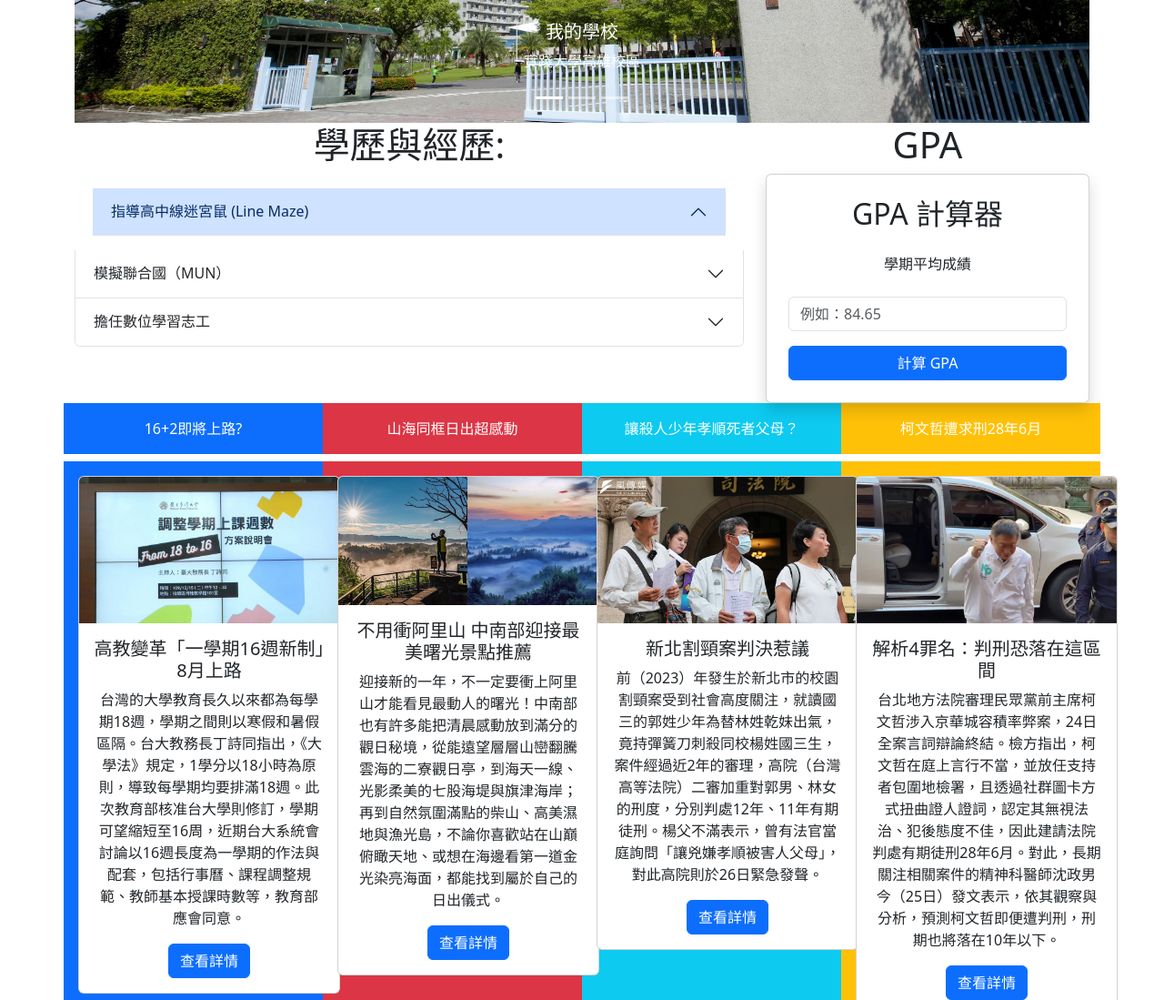
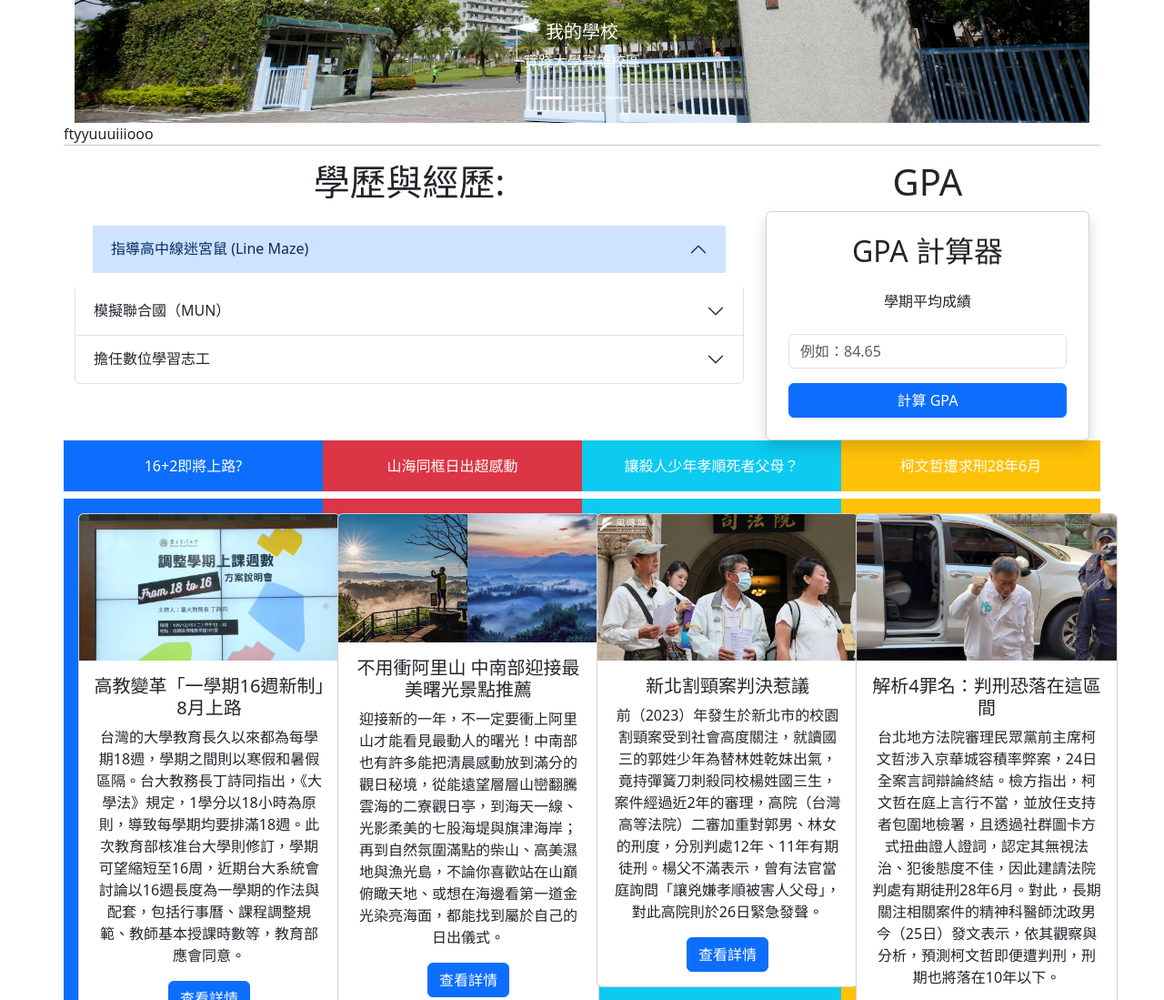
Before and after one commit to titanlee0175-lgtm/rest, a plain HTML site: page index4.html in a window 1280 px wide. Shown: the part 626-1725 px from the top of the page at 91% size. Drawn offline with nearby package versions, Linux system fonts and the light colour scheme.

Commit message:
Update index4.html

```diff
--- a/index4.html
+++ b/index4.html
@@ -101,7 +101,10 @@ function calculateGPA() {
       </div>
 
 
-
+       <div class="row">
+ftyyuuuiiiooo
+         <hr/>
+         <div>
 
 
       <div class="row">
```
